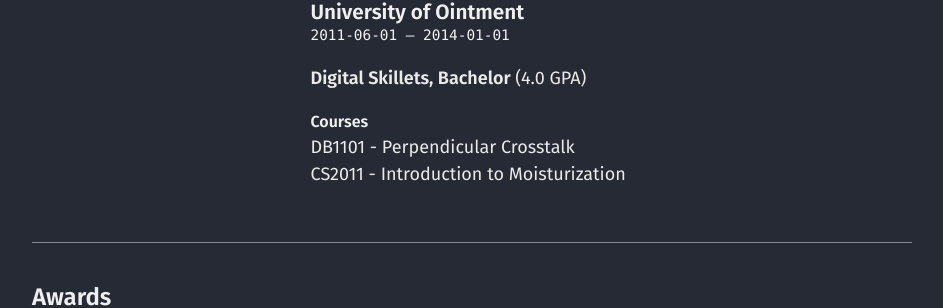
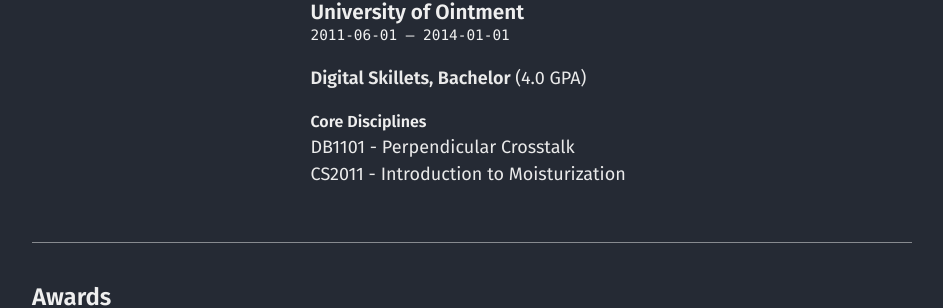
Before and after one commit to chen709847237/chen709847237, a Jekyll site: the page built from cv.md, in a window 1280 px wide and 900 px high, scrolled down 892 px. Shown: the part 148-456 px from the top of the window, without its empty margins (40-983 px from the left). Built offline with Jekyll 4.4.1, drawn with Linux system fonts in a browser that asks for light colours.

Commit message:
Update education.html

```diff
--- a/_includes/cv/education.html
+++ b/_includes/cv/education.html
@@ -23,7 +23,7 @@
           <div class="area"><strong>{{ e.area }}{% if e.studyType %}<span class="studyType">{{ e.studyType | prepend: ', ' }}</span>{% endif %}</strong>{% if e.gpa %}<span class="gpa">{{ e.gpa | prepend: ' (' | append: ' GPA)' }}</span>{% endif %}</div>
         {% endif %}
         {% if e.courses %}
-          <h5 class="courses-title">Courses</h5>
+          <h5 class="courses-title">Core Disciplines</h5>
           <ul class="courses">
             {% for course in e.courses %}
               <li>{{ course }}</li>
```
